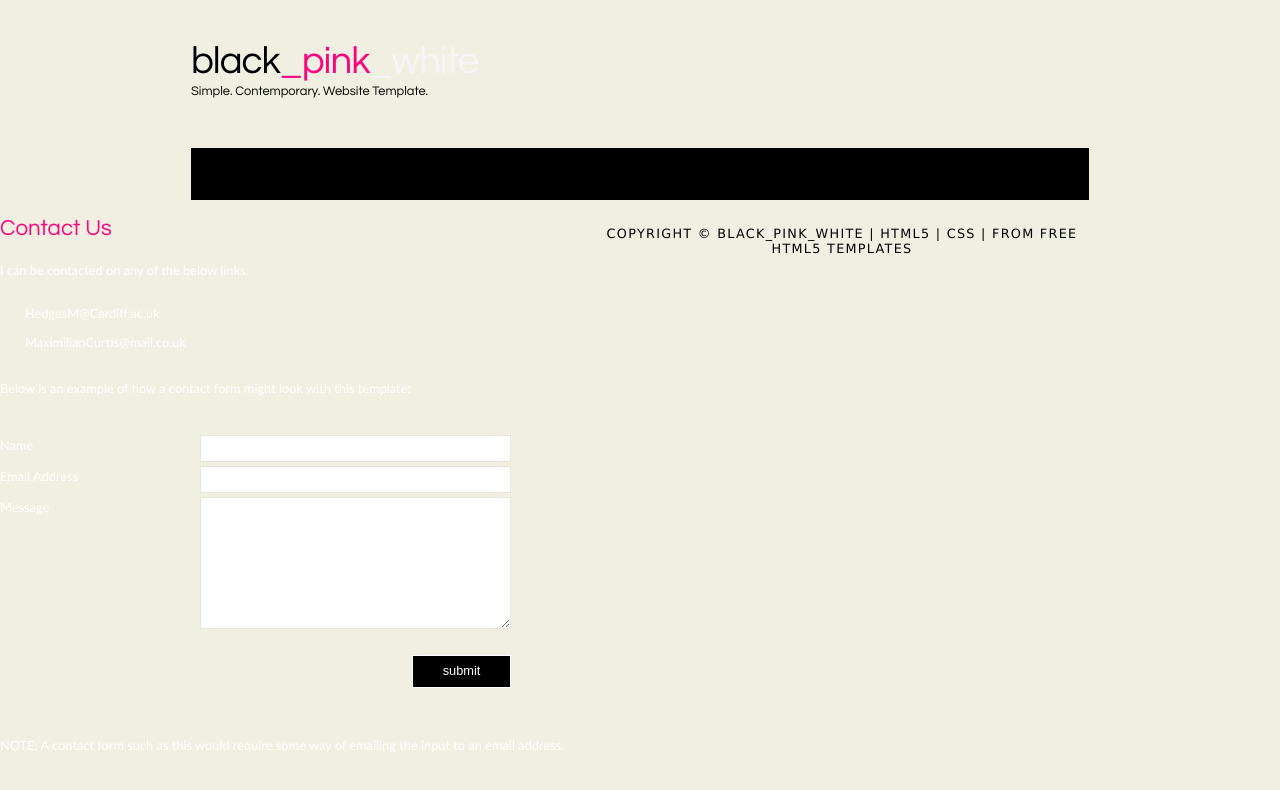
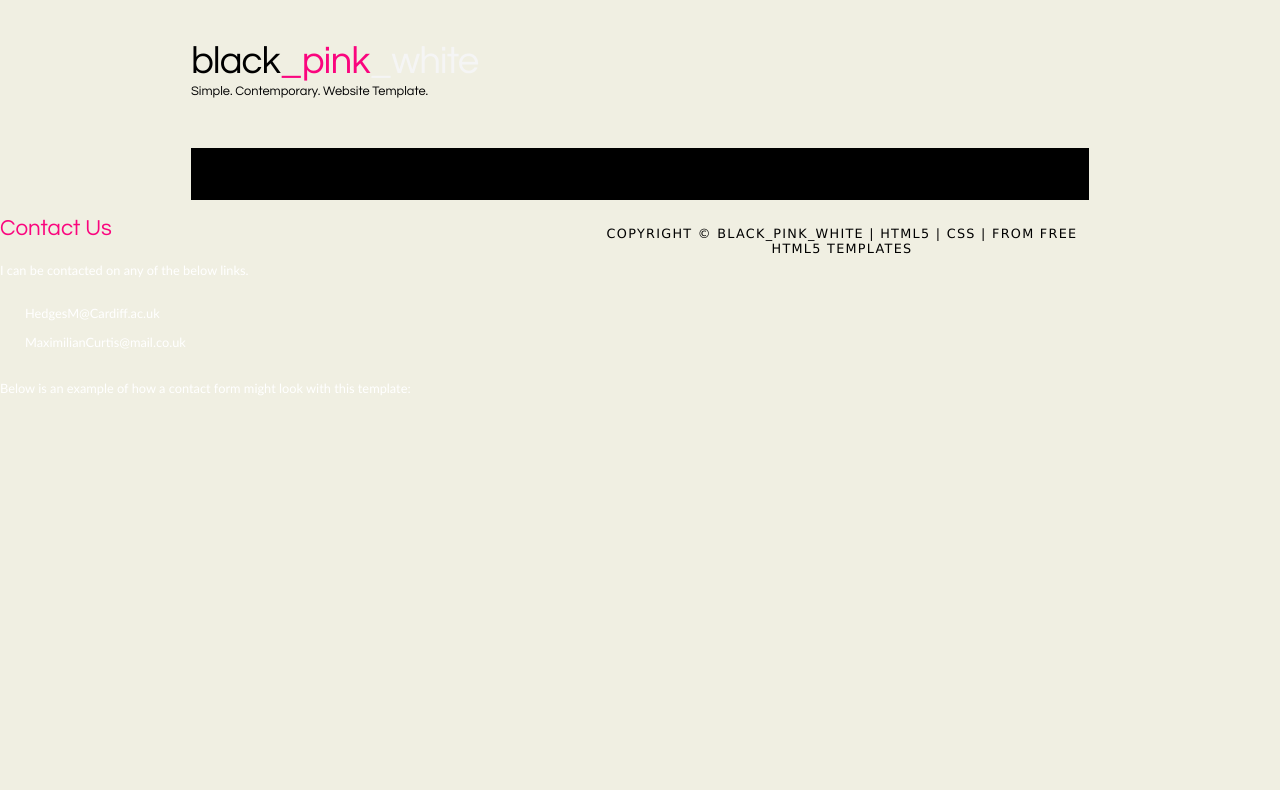
Before and after one commit to DeafGamer6/DeafGamer.github.io, a plain HTML site: page contact.html in a window 1280 px wide. Drawn offline with Linux system fonts and the light colour scheme.

Commit message:
Update contact.html

```diff
--- a/contact.html
+++ b/contact.html
@@ -34,16 +34,7 @@
           <li>MaximilianCurtis@mail.co.uk</li>
         </ul>
           <p>Below is an example of how a contact form might look with this template:</p>
-        <form action="#" method="post">
-          <div class="form_settings">
-            <p><span>Name</span><input class="contact" type="text" name="your_name" value="" /></p>
-            <p><span>Email Address</span><input class="contact" type="text" name="your_email" value="" /></p>
-            <p><span>Message</span><textarea class="contact textarea" rows="8" cols="50" name="your_enquiry"></textarea></p>
-            <p style="padding-top: 15px"><span>&nbsp;</span><input class="submit" type="submit" name="contact_submitted" value="submit" /></p>
-          </div>
-        </form>
-        <p><br /><br />NOTE: A contact form such as this would require some way of emailing the input to an email address.</p>
-      </div>
+        </div>
     </div>
     <div id="footer">
       Copyright &copy; black_pink_white | <a href="http://validator.w3.org/check?uri=referer">HTML5</a> | <a href="http://jigsaw.w3.org/css-validator/check/referer">CSS</a> | from <a href="http://www.html5webtemplates.co.uk">free HTML5 templates</a>
```
